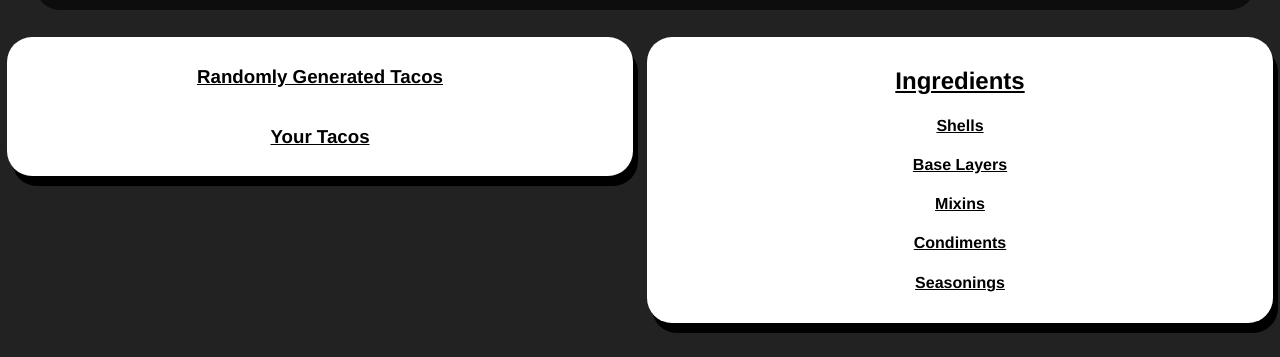
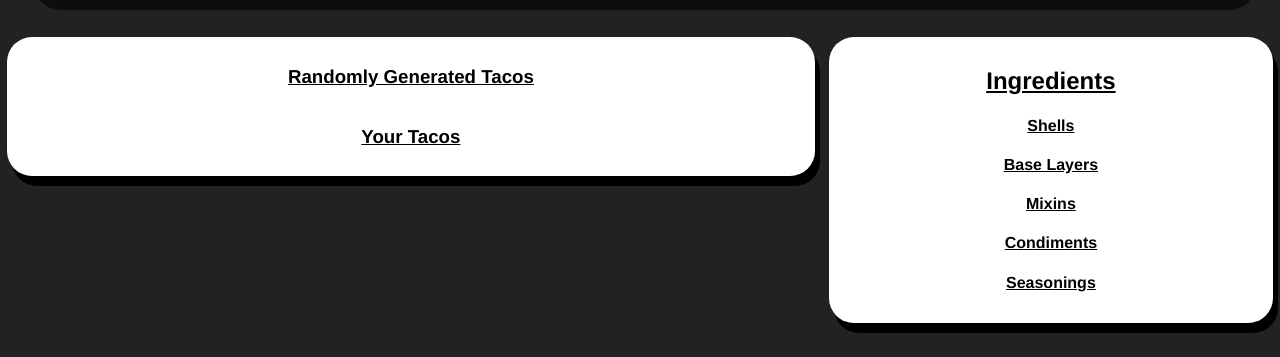
Before and after one commit to maewang00/TacoAssembly, a plain HTML site: page index.html in a window 1280 px wide. Both pictures are taken after a click on the element "Make My Own". Shown: the part 443-800 px from the top of the page. Drawn offline with nearby package versions, Linux system fonts and the light colour scheme; no server answers.

Commit message:
Highlighting finished

```diff
--- a/assets/css/style.css
+++ b/assets/css/style.css
@@ -91,10 +91,9 @@ body {
 	justify-content: center;
 }
 
-#activity-container-left {
+.activity-container {
 	text-align: center;
 	background: #FFFFFF;
-	width: 50%;
 	height: 100%;
 	padding: 10px;
 	border-radius: 25px;
@@ -102,15 +101,11 @@ body {
 	margin: 7px;
 }
 
-#activity-container-right {
-	text-align: center;
-	background: #FFFFFF;
-	width: 50%;
-	height: 100%;
-	padding: 10px;
-	border-radius: 25px;
-	box-shadow: 5px 10px black;
-	margin: 7px;
+.item:hover {
+	cursor: pointer;
+	font-size: 10px;
+	transition-duration: 0.3s;
+	opacity: 0.9;
 }
 
 #results {
--- a/assets/js/script.js
+++ b/assets/js/script.js
@@ -109,10 +109,12 @@ function getJSONfile(url, callback, category) {
 		var data = JSON.parse(this.response);
 		if (request.status >= 200 && request.status < 400) {
 			data.forEach(function (item, index) {
-				console.log(item, index);
+				//console.log(item, index);
 				//loop through the array of dictionaries
 				var lst = document.getElementById(category);
 				var container = document.createElement("li");
+				container.setAttribute("class", "item"); //item.slug + index
+				container.setAttribute("id", item.name);
 				var itemName = document.createTextNode(item.name);
 				var br = document.createElement("br");
 
@@ -167,6 +169,16 @@ $(document).ready(function() {
 
  	console.log("Elementary, my dear.");
 
+ 	//Clicking on an ingredient!
+ 	$(document).on("click", '.item', function() {
+    	console.log("Clicked an item!");
+    	if ($(this).css('background-color') == 'rgb(255, 155, 0)') {
+            $(this).css('background-color', 'white');
+        } else {
+    		$(this).css("background-color", 'rgb(255, 155, 0)');
+    	}
+	});
+
  	// Random Mode ON
  	$("#button1").click(function(){
  		$("#activity-container-left").hide();
@@ -179,7 +191,8 @@ $(document).ready(function() {
  	// Make Your Own Taco ON
  	$("#button2").click(function(){
  		$("#activity-container-left").hide();
- 		$("#activity-container-left").css("width", "50%");
+ 		$("#activity-container-left").css("width", "65%");
+ 		$("#activity-container-right").css("width", "35%");
  		$("#activity-container-left").fadeIn(1000);
  		$("#activity-container-right").fadeIn(1000);
  		randomMode = false;
```
